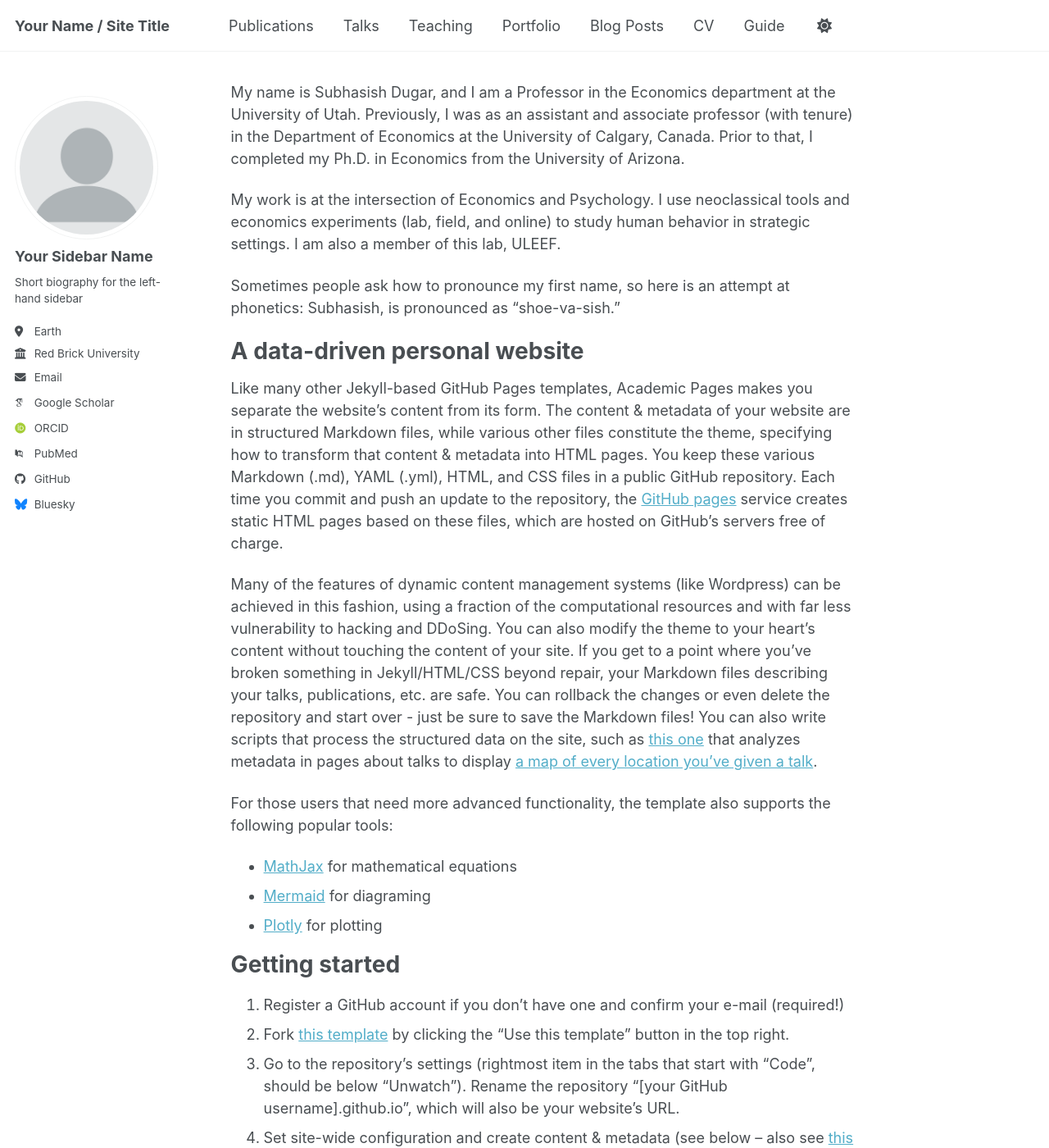
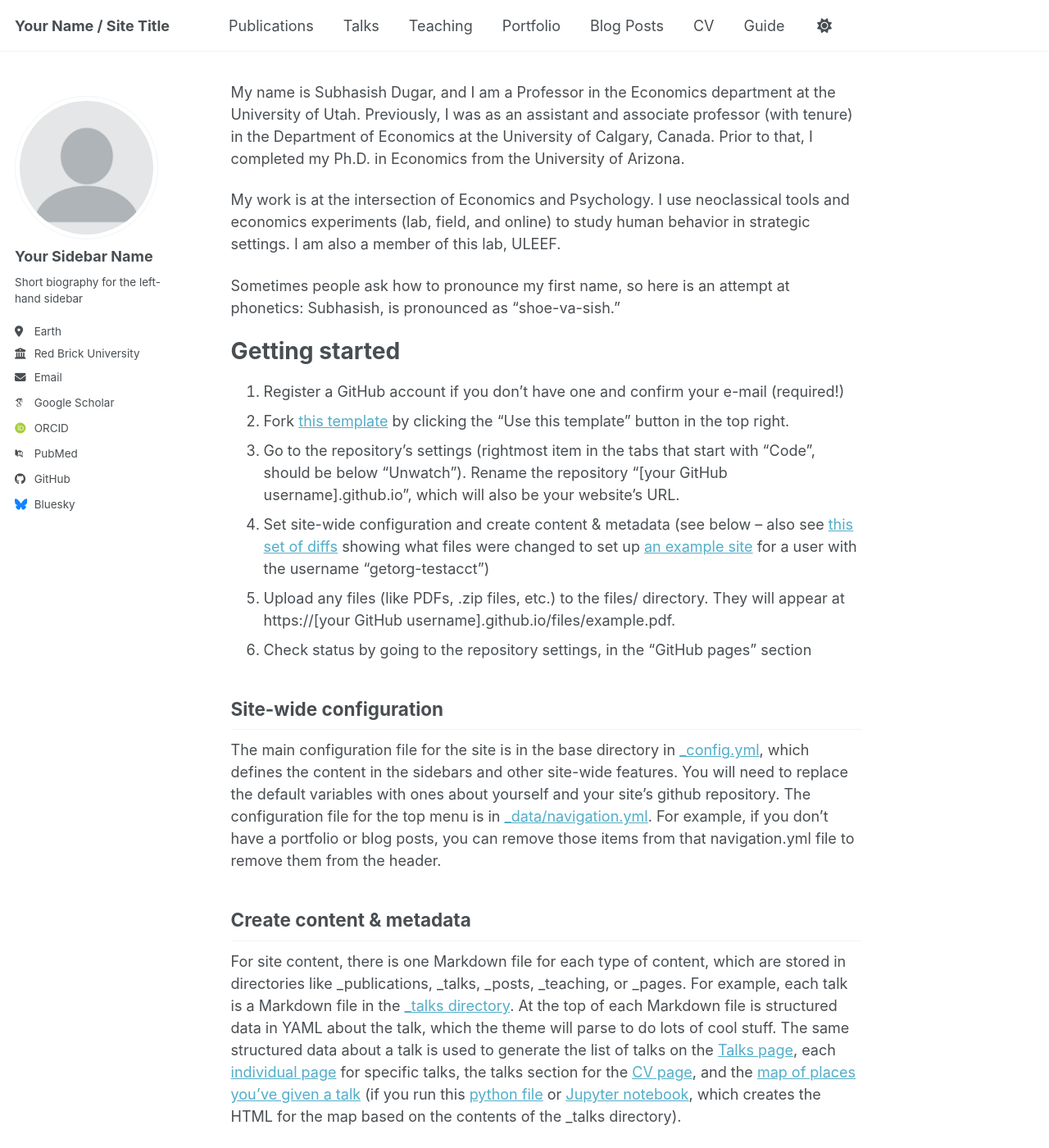
Before and after one commit to subhasishd/subhasishd.github.io, a Jekyll site: the page built from _pages/about.md, in a window 1280 px wide and 1400 px high. Shown: the whole window at 82% size. Built offline with Jekyll 4.4.1, drawn with Linux system fonts in a browser that asks for light colours; some web fonts are replaced; our own code applies the rules of GitHub Pages for plain Markdown files; a script bundle is joined from its source files by our own code; library files that are not in the unit come from our copies.

Commit message:
Update about.md

```diff
--- a/_pages/about.md
+++ b/_pages/about.md
@@ -5,16 +5,7 @@
 
 Sometimes people ask how to pronounce my first name, so here is an attempt at phonetics: Subhasish, is pronounced as "shoe-va-sish."
 
-A data-driven personal website
-======
-Like many other Jekyll-based GitHub Pages templates, Academic Pages makes you separate the website's content from its form. The content & metadata of your website are in structured Markdown files, while various other files constitute the theme, specifying how to transform that content & metadata into HTML pages. You keep these various Markdown (.md), YAML (.yml), HTML, and CSS files in a public GitHub repository. Each time you commit and push an update to the repository, the [GitHub pages](https://pages.github.com/) service creates static HTML pages based on these files, which are hosted on GitHub's servers free of charge.
 
-Many of the features of dynamic content management systems (like Wordpress) can be achieved in this fashion, using a fraction of the computational resources and with far less vulnerability to hacking and DDoSing. You can also modify the theme to your heart's content without touching the content of your site. If you get to a point where you've broken something in Jekyll/HTML/CSS beyond repair, your Markdown files describing your talks, publications, etc. are safe. You can rollback the changes or even delete the repository and start over - just be sure to save the Markdown files! You can also write scripts that process the structured data on the site, such as [this one](https://github.com/academicpages/academicpages.github.io/blob/master/talkmap.ipynb) that analyzes metadata in pages about talks to display [a map of every location you've given a talk](https://academicpages.github.io/talkmap.html).
-
-For those users that need more advanced functionality, the template also supports the following popular tools:
-- [MathJax](https://www.mathjax.org/) for mathematical equations
-- [Mermaid](https://mermaid.js.org/) for diagraming
-- [Plotly](https://plotly.com/javascript/) for plotting
 
 Getting started
 ======
```
